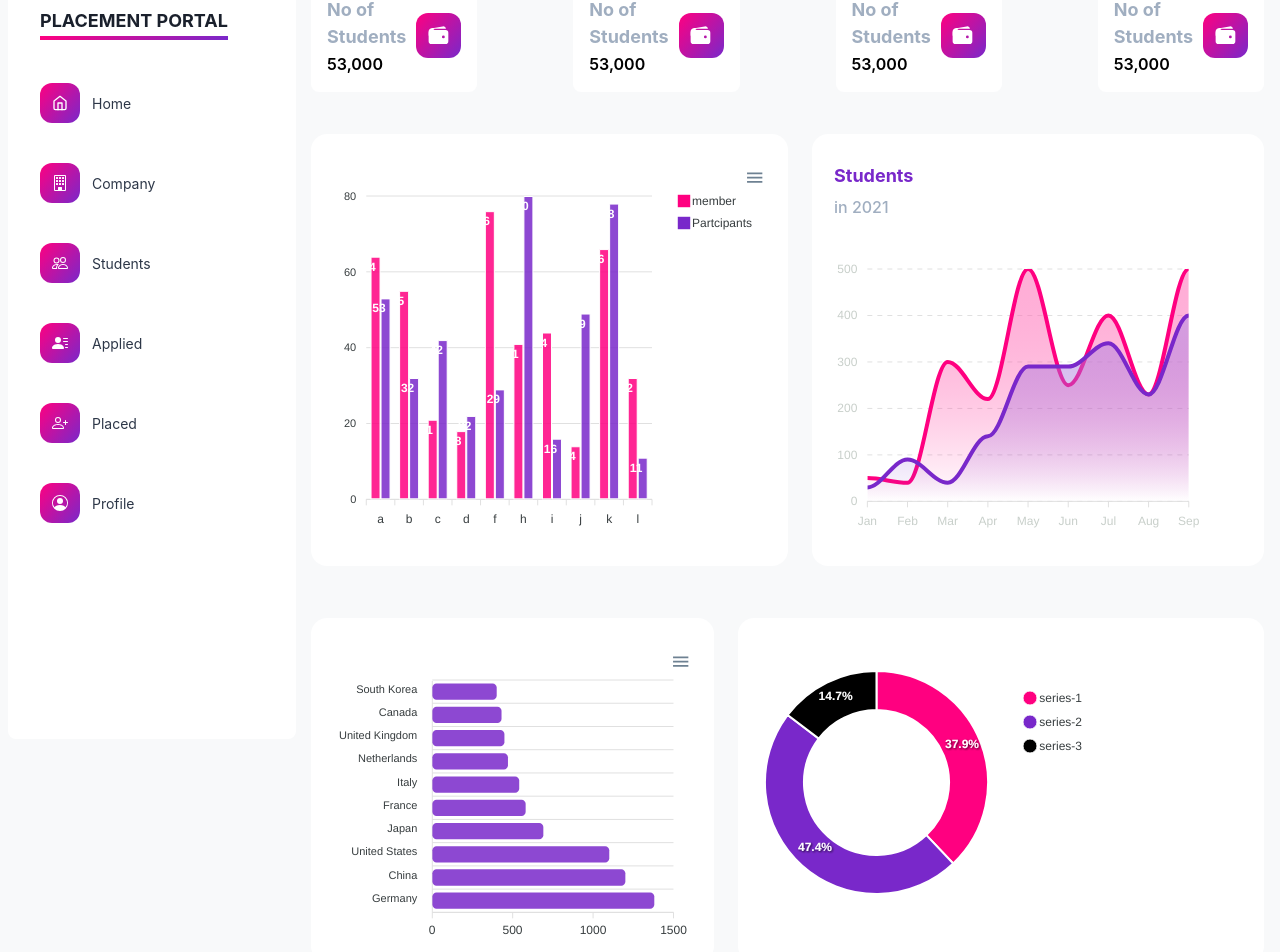
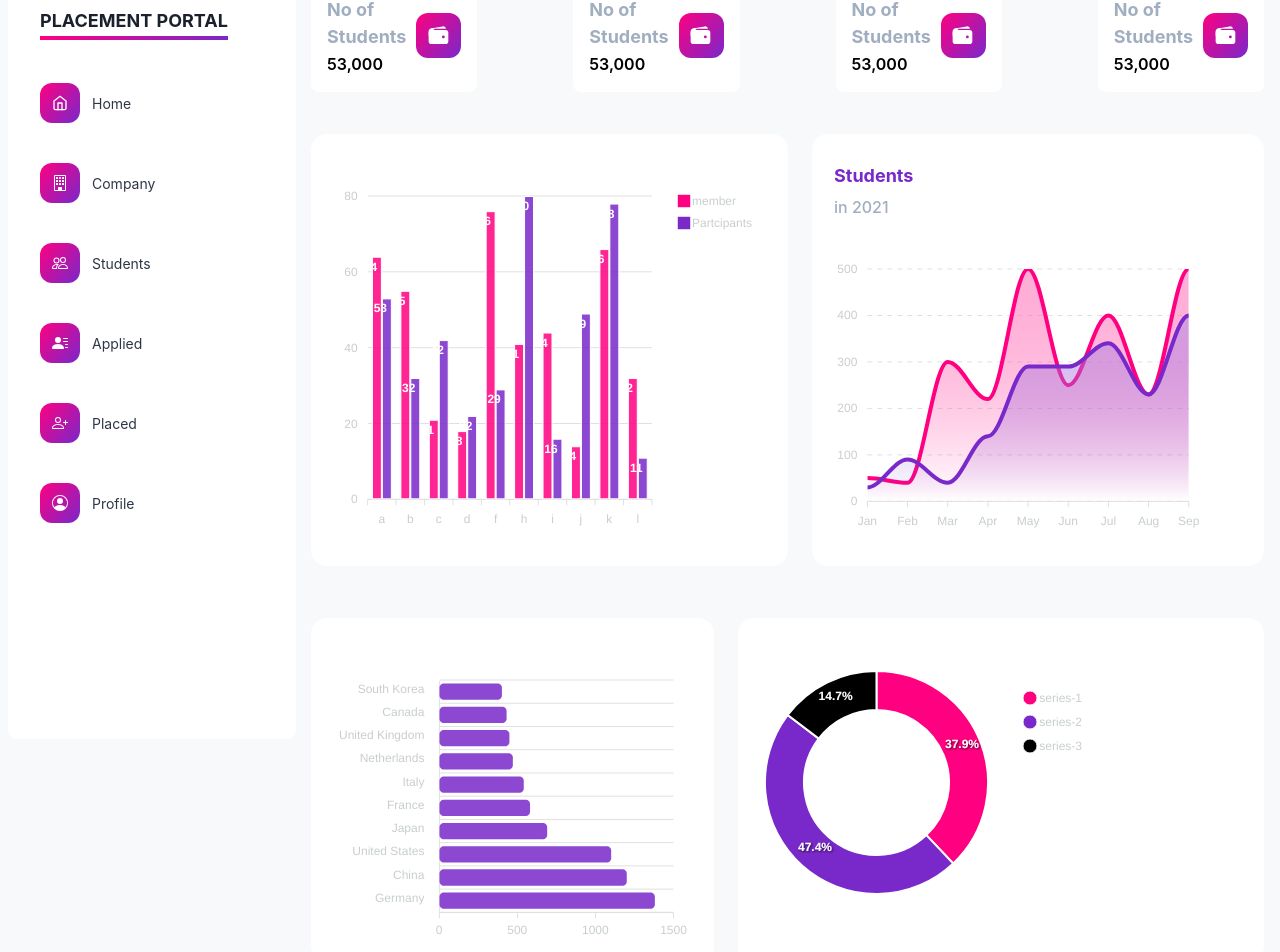
Before and after one commit to VarunSAthreya/placement-management, a Next.js app in the folder apps/web/: page / in a window 1280 px wide. Shown: the part 45-997 px from the top of the page. Built offline with nearby package versions, Linux system fonts and the light colour scheme; no server answers.

Commit message:
Minor Changes in Charts

```diff
--- a/apps/web/components/Charts/BarChart.tsx
+++ b/apps/web/components/Charts/BarChart.tsx
@@ -16,9 +16,15 @@ const barChartData = [
 
 const barChartOptions: ApexOptions = {
     colors: ['#FF0080', '#7928CA'],
-    // chart: {
-    //   height: "100%"
-    // },
+    chart: {
+        toolbar: {
+            show: false,
+        },
+        foreColor: '#c8cfca',
+    },
+    tooltip: {
+        theme: 'dark',
+    },
     plotOptions: {
         bar: {
             horizontal: false,
@@ -42,6 +48,20 @@ const barChartOptions: ApexOptions = {
     },
     xaxis: {
         categories: ['a', 'b', 'c', 'd', 'f', 'h', 'i', 'j', 'k', 'l'],
+        labels: {
+            style: {
+                colors: '#c8cfca',
+                fontSize: '12px',
+            },
+        },
+    },
+    yaxis: {
+        labels: {
+            style: {
+                colors: '#c8cfca',
+                fontSize: '12px',
+            },
+        },
     },
     legend: {
         position: 'right',
--- a/apps/web/components/Charts/DonutChart.tsx
+++ b/apps/web/components/Charts/DonutChart.tsx
@@ -11,6 +11,7 @@ const donutChartData = [44, 55, 17];
 const donutChartOptions: ApexOptions = {
     chart: {
         type: 'donut',
+        foreColor: '#c8cfca',
     },
     responsive: [
         {
--- a/apps/web/components/Charts/ProgressChart.tsx
+++ b/apps/web/components/Charts/ProgressChart.tsx
@@ -15,6 +15,9 @@ const progressChartOptions: ApexOptions = {
     chart: {
         type: 'bar',
         height: 350,
+        toolbar: {
+            show: false,
+        },
     },
     plotOptions: {
         bar: {
@@ -38,6 +41,23 @@ const progressChartOptions: ApexOptions = {
             'China',
             'Germany',
         ],
+        labels: {
+            style: {
+                colors: '#c8cfca',
+                fontSize: '12px',
+            },
+        },
+    },
+    yaxis: {
+        labels: {
+            style: {
+                colors: '#c8cfca',
+                fontSize: '12px',
+            },
+        },
+    },
+    legend: {
+        show: false,
     },
     colors: ['#7928CA'],
 };
```
